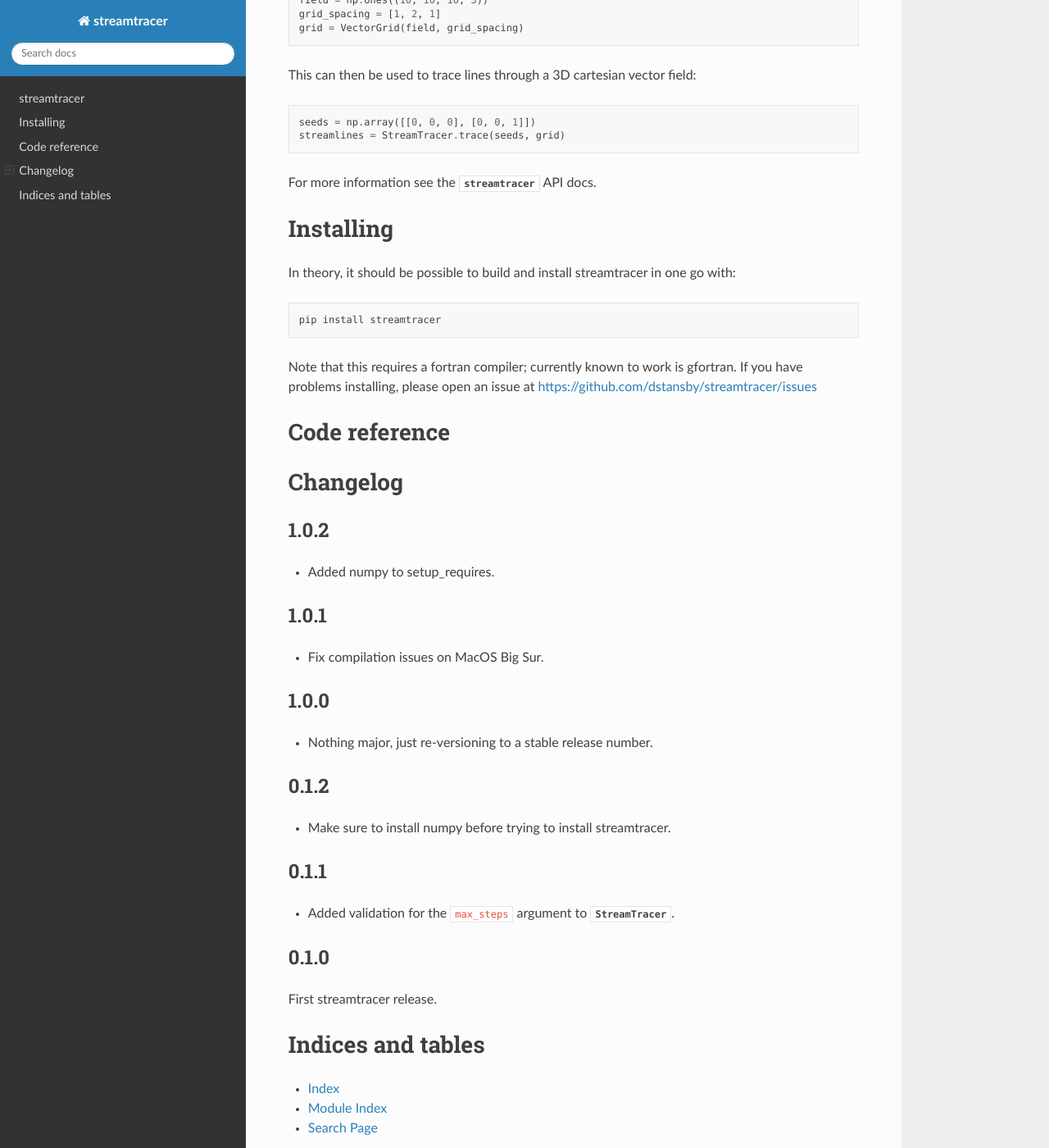
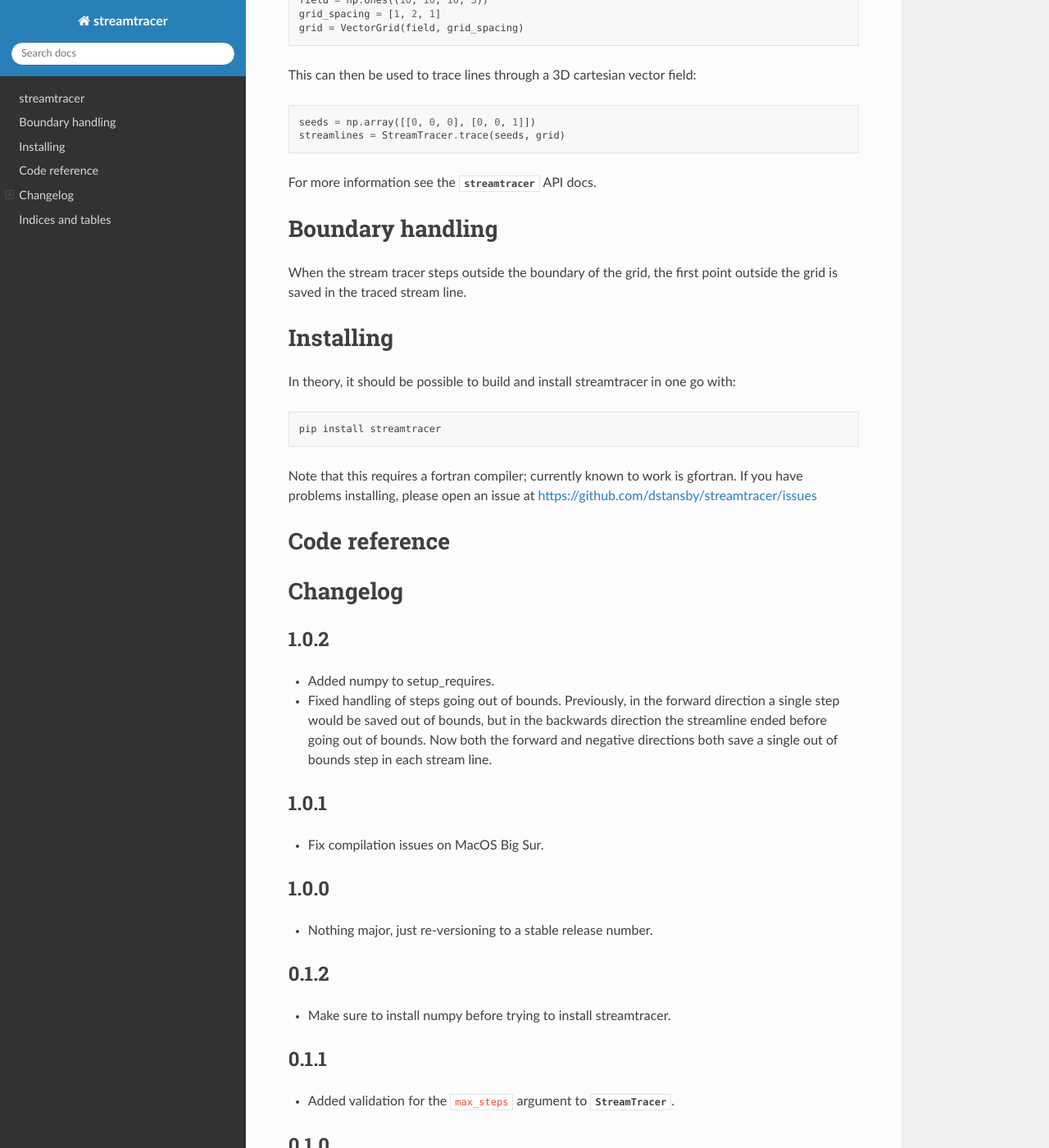
Before and after one commit to sunpy/streamtracer, a Sphinx documentation site: the page built from doc/index.rst, in a window 1280 px wide and 1400 px high, scrolled down 451 px. Shown: the whole window at 82% size. Built offline with Sphinx 7.4.7 and the Read the Docs theme 2.0.0, drawn with Linux system fonts in a browser that asks for light colours; pages that are not in the unit, such as notebooks, are missing from menus.

Commit message:
Fix bounds

```diff
--- a/doc/index.rst
+++ b/doc/index.rst
@@ -23,6 +23,11 @@ This can then be used to trace lines through a 3D cartesian vector field::
   streamlines = StreamTracer.trace(seeds, grid)
 
 For more information see the :mod:`streamtracer` API docs.
+
+Boundary handling
+=================
+When the stream tracer steps outside the boundary of the grid, the first point
+outside the grid is saved in the traced stream line.
 
 Installing
 ==========
@@ -50,6 +55,11 @@ Changelog
 1.0.2
 -----
 - Added numpy to setup_requires.
+- Fixed handling of steps going out of bounds. Previously, in the forward
+  direction a single step would be saved out of bounds, but in the backwards
+  direction the streamline ended before going out of bounds. Now both the forward
+  and negative directions both save a single out of bounds step in each stream
+  line.
 
 1.0.1
 -----
```
Also changed, not shown: 2 other files.
